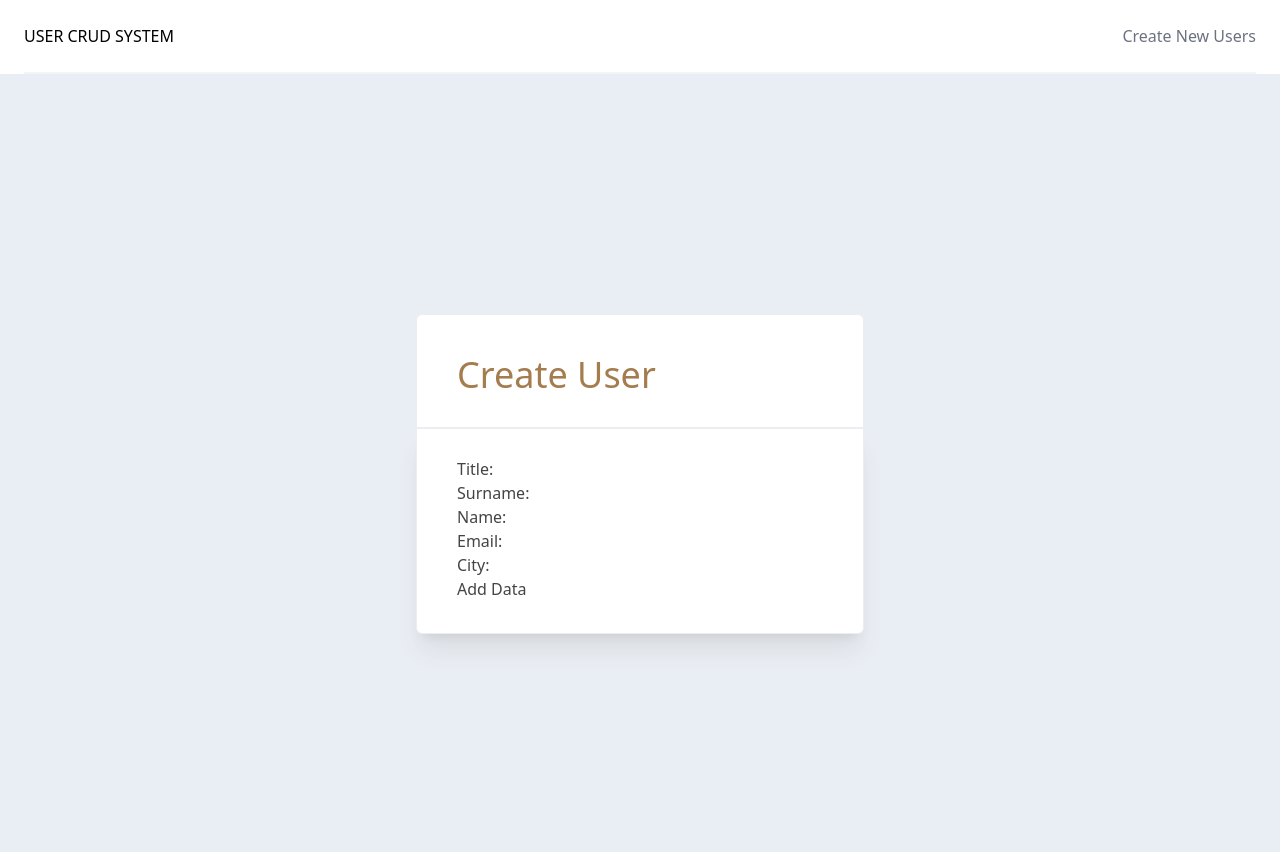
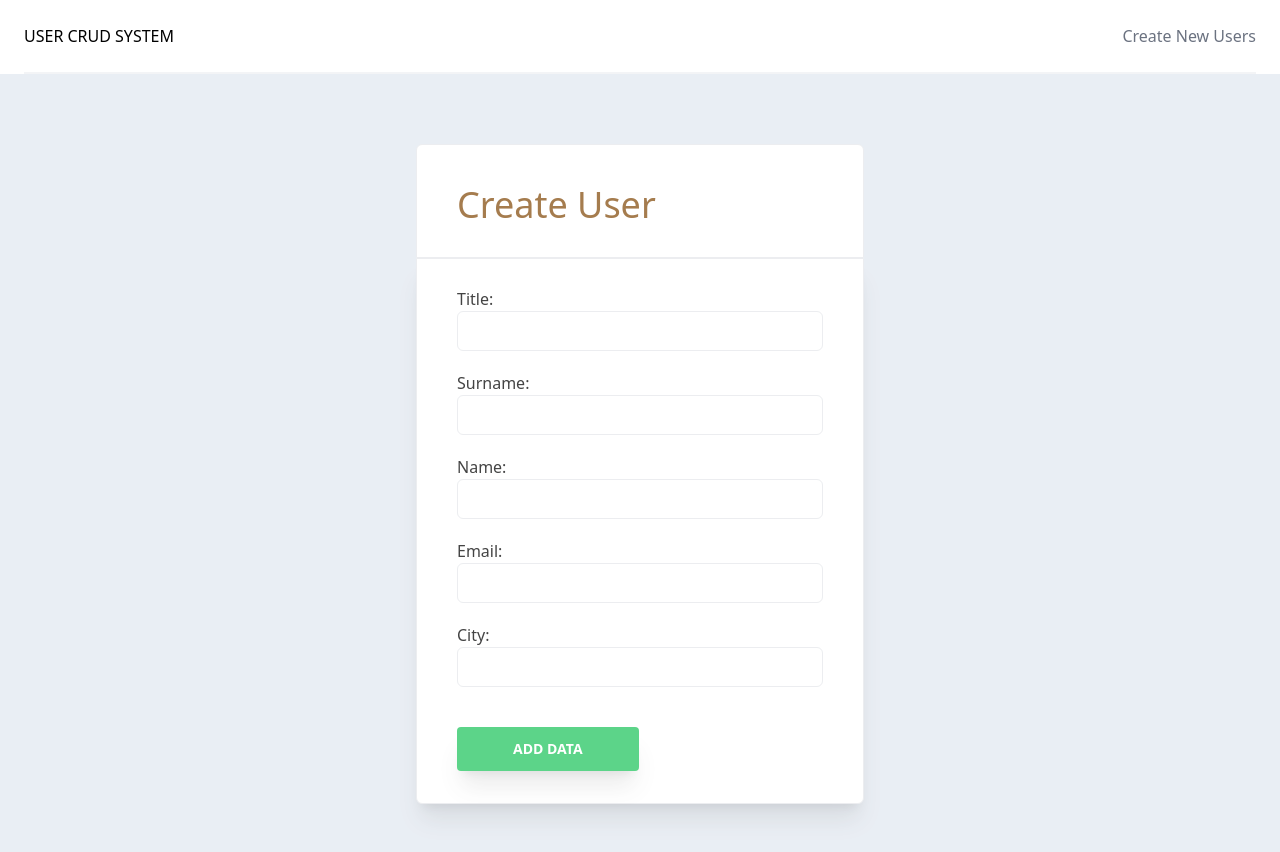
Before and after one commit to abrahamodianjo/odianjo-frontend, a React (Create React App) app: page /create-user in a window 1280 px wide. Shown: the top 852 px of the page. Built offline with nearby package versions, Linux system fonts and the light colour scheme.

Commit message:
update on what i have done so far but its not accepting"

```diff
--- a/package.json
+++ b/package.json
@@ -12,6 +12,7 @@
     "@testing-library/jest-dom": "^5.16.4",
     "@testing-library/react": "^12.1.4",
     "@testing-library/user-event": "^13.5.0",
+    "async": "^3.2.3",
     "axios": "^0.26.1",
     "bootstrap": "^5.1.3",
     "http-proxy-middleware": "^2.0.4",
--- a/src/components/Navigationbar.jsx
+++ b/src/components/Navigationbar.jsx
@@ -49,7 +49,10 @@ function Navigationbar() {
           <div className="pt-5 pb-6 px-5">
             <div className="flex items-center justify-between">
               <div>
-               <h5>USER CRUD SYSTEM</h5>
+              <Link to="/">
+            <span className="sr-only">USER CRUD SYSTEM</span>
+            USER CRUD SYSTEM
+          </Link>
               </div>
               <div className="-mr-2">
                 <Popover.Button className="bg-white rounded-md p-2 inline-flex items-center justify-center text-gray-400 hover:text-gray-500 hover:bg-gray-100 focus:outline-none focus:ring-2 focus:ring-inset focus:ring-indigo-500">
@@ -62,9 +65,9 @@ function Navigationbar() {
           </div>
           <div className="py-6 px-5 space-y-6">
             <div className="grid grid-cols-2 gap-y-4 gap-x-8">
-              <a href="../users/create" className="text-base font-medium text-gray-900 hover:text-gray-700">
-               Create New Users
-              </a>
+            <Link to="/create-user" className="text-base font-medium text-gray-500 hover:text-gray-900">
+           Create New Users
+          </Link>
 
 
             </div>
--- a/src/pages/Createuser.jsx
+++ b/src/pages/Createuser.jsx
@@ -139,20 +139,32 @@ export default class Create extends Component {
           city: e.target.value
       });
     }
-    onSubmit(e) {
+
+    onSubmit = async e => {
         e.preventDefault();
-        const serverport = {
+        try{
+        const users = {
             title: this.state.title,
             name: this.state.name,
             surname: this.state.surname,
             email: this.state.email,
             city: this.state.city
         }
-        axios.post('/odianjo/create/', serverport)
+
+
+        axios.post('https://mi-linux.wlv.ac.uk/~2057147/odianjo/public/odianjo/create', users, {
+          mode: 'cors',
+          credentials: 'include'
+        } )
         .then(res => console.log(res.data));
 
         toast.dark("User created successfully!")
-        //         navigate('/')
+
+      }catch(err){
+                  console.log(err);
+
+                toast.error(err.message)
+             }
         this.setState({
             title: '',
             name: '',
@@ -160,9 +172,11 @@ export default class Create extends Component {
             email: '',
             city: ''
         });
+
+
     }
 
-    render() {
+   render() {
         return (
           <div>
           <Navigationbar/>
@@ -171,27 +185,27 @@ export default class Create extends Component {
         <div class="border relative px-4 pt-7 pb-8 bg-white shadow-xl w-1/2 max-w-md mx-auto sm:px-10 rounded-b-md">
                 <form onSubmit={this.onSubmit}>
                     <div className="form-group">
-                        <label>Title:  </label>
-                        <input type="text" className="form-control"/>
+                        <label>Title: </label>
+                        <input type="text" className="form-control" class="border w-full h-10 px-3 mb-5 rounded-md" value={this.state.title}  onChange={this.onChangeTitle}/>
                     </div>
                     <div className="form-group">
                         <label>Surname: </label>
-                        <input type="text" className="form-control"/>
+                        <input type="text" className="form-control" class="border w-full h-10 px-3 mb-5 rounded-md" value={this.state.name}  onChange={this.onChangeName}/>
                     </div>
                     <div className="form-group">
                         <label>Name: </label>
-                        <input type="text" className="form-control"/>
+                        <input type="text" className="form-control" class="border w-full h-10 px-3 mb-5 rounded-md" value={this.state.surname}  onChange={this.onChangeSurname}/>
                     </div>
                     <div className="form-group">
                         <label>Email: </label>
-                        <input type="text" className="form-control"/>
+                        <input type="text" className="form-control" class="border w-full h-10 px-3 mb-5 rounded-md" value={this.state.email}  onChange={this.onChangeEmail}/>
                     </div>
                     <div className="form-group">
                         <label>City: </label>
-                        <input type="text" className="form-control"/>
+                        <input type="text" className="form-control" class="border w-full h-10 px-3 mb-5 rounded-md" value={this.state.city}  onChange={this.onChangeCity}/>
                     </div>
                     <div className="form-group">
-                        <input type="submit" value="Add Data" className="btn btn-danger"/>
+                        <input type="submit" value="Add Data" className="btn btn-danger" class="mt-5 bg-green-500 hover:bg-blue-700 shadow-xl text-white uppercase text-sm font-semibold px-14 py-3 rounded"/>
                     </div>
                 </form>
             </div>
```
Also changed, not shown: 1 other file (tests, documents, lock files or other folders).
